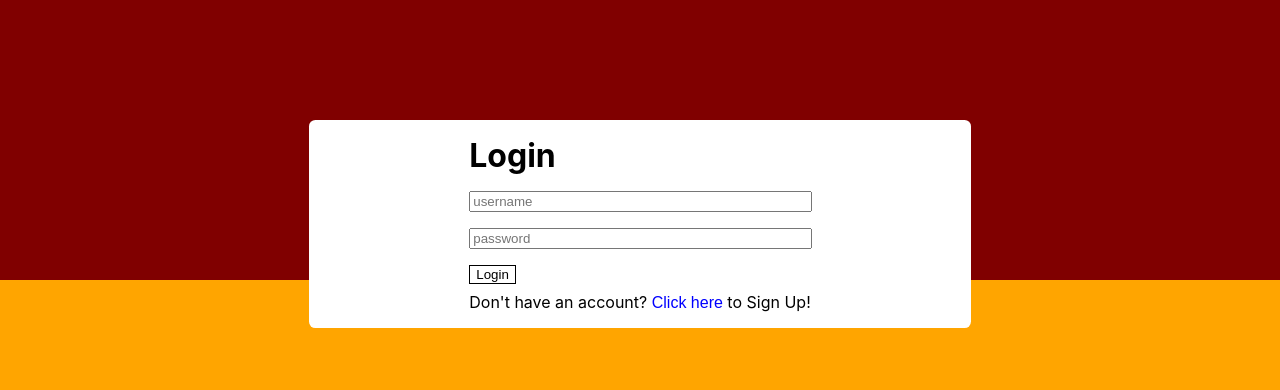
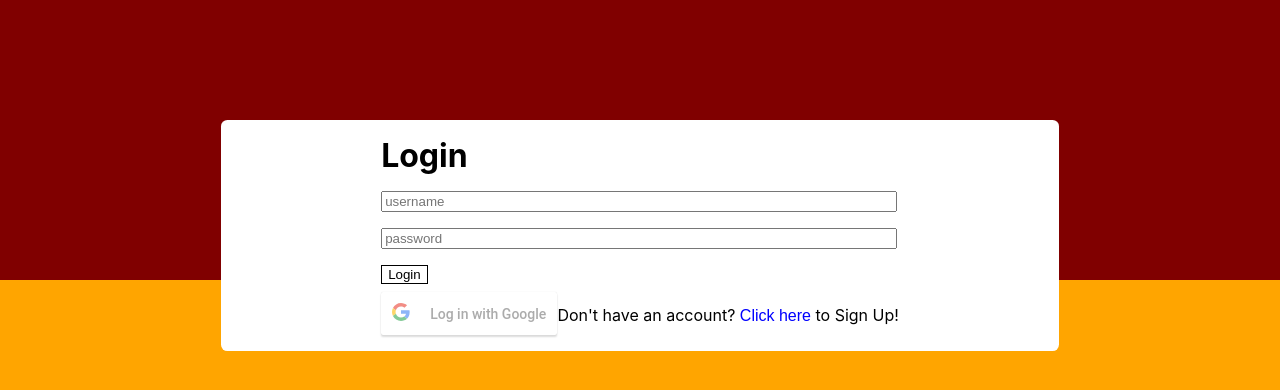
Before and after one commit to bissectra/chat, a React (Create React App) app: page / in a window 1280 px wide. Shown: the top 390 px of the page. Built offline with nearby package versions, Linux system fonts and the light colour scheme; no server answers.

Commit message:
Google Login

```diff
--- a/package.json
+++ b/package.json
@@ -11,6 +11,7 @@
     "react-bootstrap": "^1.6.4",
     "react-chat-bubble": "^0.8.7",
     "react-dom": "^17.0.2",
+    "react-google-login": "^5.2.2",
     "react-scripts": "4.0.3",
     "web-vitals": "^1.1.2"
   },
--- /dev/null
+++ b/src/components/LoginCard/handleGoogleLogin.js
@@ -0,0 +1,20 @@
+import { baseURL } from "../../constants";
+
+export default async function handleGoogleLogin(googleData) {
+
+    const res = await fetch(baseURL + "/api/v1/auth/google", {
+      method: "POST",
+      body: JSON.stringify({
+        token: googleData.tokenId,
+      }),
+      headers: {
+        "Content-Type": "application/json",
+      },
+    });
+    const data = await res.json();
+
+    const { user, token } = data;
+    localStorage.setItem("token", token);
+    localStorage.setItem("user", JSON.stringify(user));
+    window.location.reload();
+  };
--- a/src/components/LoginCard/index.js
+++ b/src/components/LoginCard/index.js
@@ -2,6 +2,8 @@ import "./styles.css";
 import React, { useState } from "react";
 import AuthInput from "../AuthInput";
 import login from "./login";
+import handleGoogleLogin from "./handleGoogleLogin";
+import { GoogleLogin } from "react-google-login";
 
 export default function LoginCard({ togglePage }) {
   const [username, setUsername] = useState("");
@@ -20,6 +22,13 @@ export default function LoginCard({ togglePage }) {
         <AuthInput type="password" setter={setPassword} />
         <input type="submit" value="Login" />
       </form>
+      <GoogleLogin
+        clientId={process.env.REACT_APP_GOOGLE_CLIENT_ID}
+        buttonText="Log in with Google"
+        onSuccess={handleGoogleLogin}
+        onFailure={handleGoogleLogin}
+        cookiePolicy={'single_host_origin'}
+      />
       <span id="unregistered-user-text">
         Don't have an account?&nbsp;
         <button className="linkButton" onClick={togglePage}>
```
Also changed, not shown: 2 other files (tests, documents, lock files or other folders).
